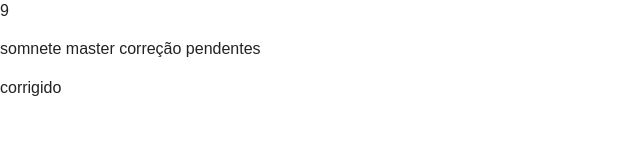
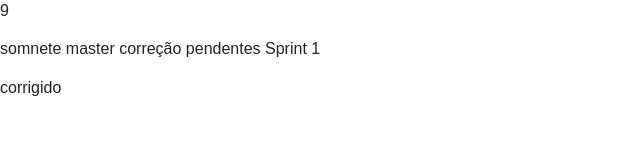
Before and after one commit to jefterlf/teste_com, a plain HTML site: page index.html in a window 1280 px wide. Shown: the full height of the page, 0-640 px from the left. Drawn offline with nearby package versions, Linux system fonts and the light colour scheme.

```diff
--- a/index.html
+++ b/index.html
@@ -22,7 +22,7 @@
         <![endif]-->
 
         <!-- Add your site or application content here somente develop-->
-        <p>somnete master correção pendentes</p>
+        <p>somnete master correção pendentes Sprint 1</p>
         <p>corrigido</p>
         <script src="//ajax.googleapis.com/ajax/libs/jquery/1.10.2/jquery.min.js"></script>
         <script>window.jQuery || document.write('<script src="js/vendor/jquery-1.10.2.min.js"><\/script>')</script>
```
